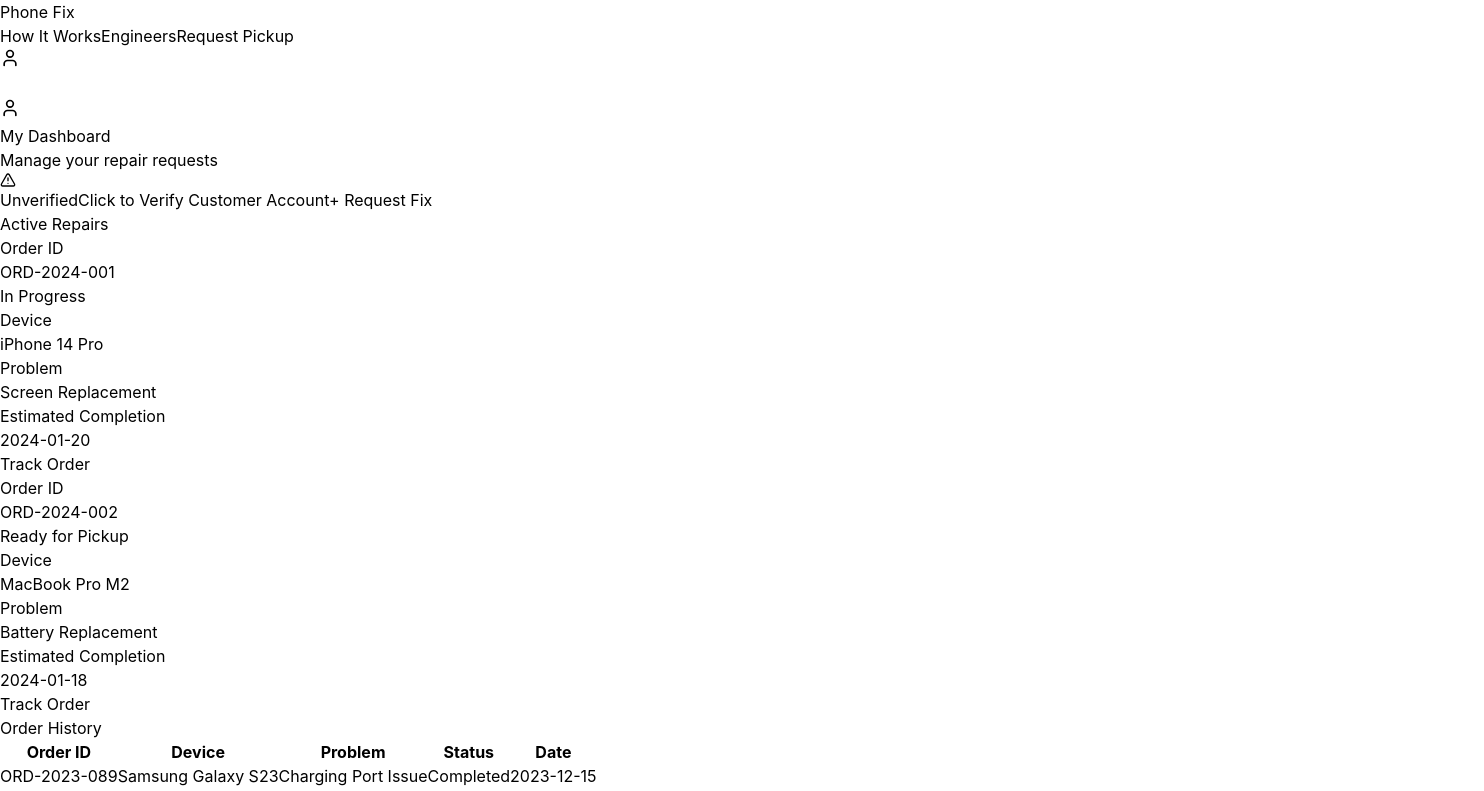
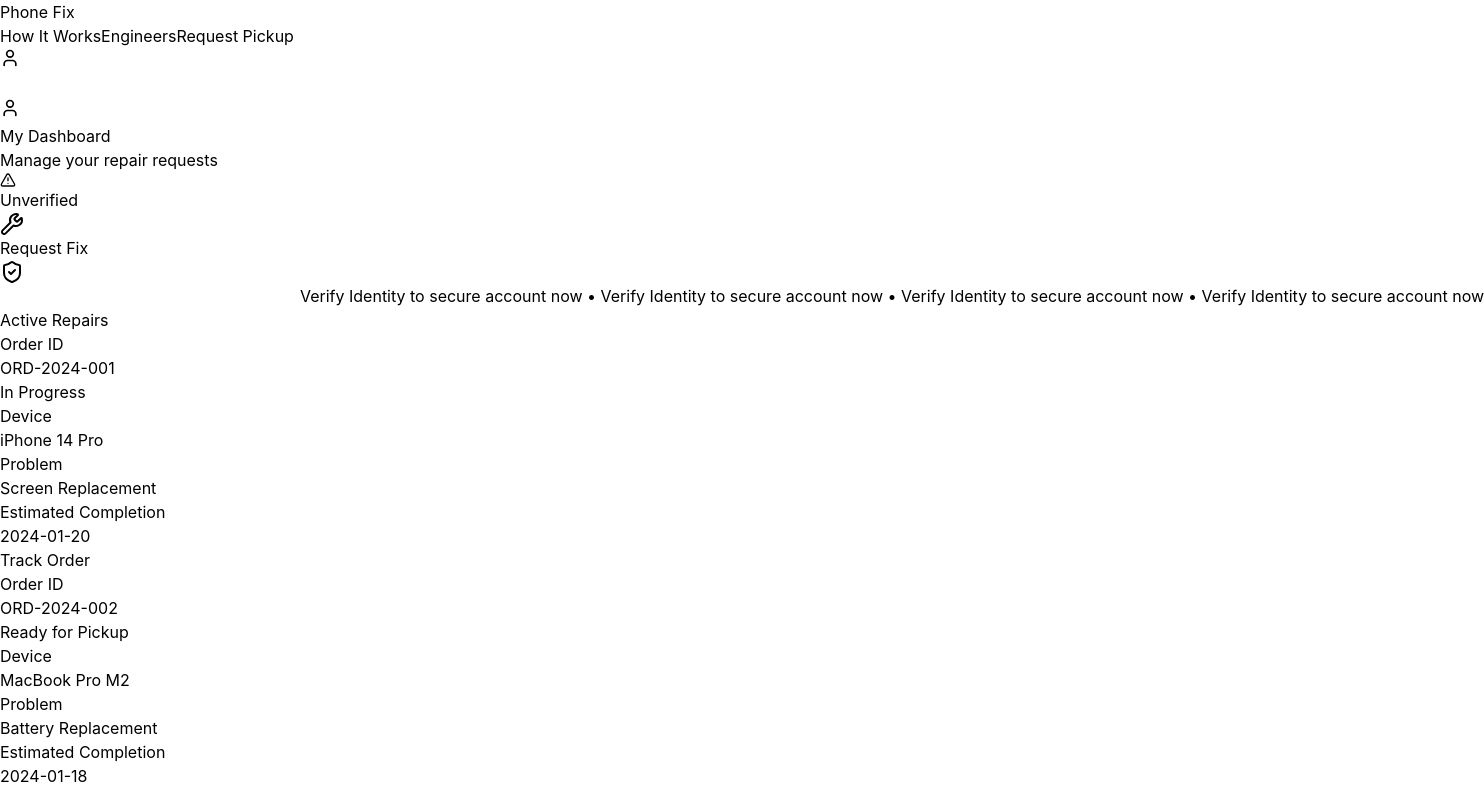
Before and after one commit to ProgressAyere/everfix, a Next.js app: page /dashboardC in a window 1280 px wide. Shown: the top 791 px of the page, 1484 px wide, since content can reach past the window. Built offline with nearby package versions, Linux system fonts and the light colour scheme.

Commit message:
Fixed the layout of customers dashboard page

```diff
--- a/app/dashboardC/page.js
+++ b/app/dashboardC/page.js
@@ -1,7 +1,7 @@
 'use client';
 import { useState, useEffect } from 'react';
 import Link from 'next/link';
-import { CheckCircle, AlertTriangle } from 'lucide-react';
+import { CheckCircle, AlertTriangle, ShieldCheck, Wrench } from 'lucide-react';
 
 const deviceData = {
   phone: {
@@ -61,9 +61,9 @@
       case 'verified':
         return <span className="px-3 py-1 bg-green-100 text-green-700 rounded-full text-sm font-semibold flex items-center gap-1"><CheckCircle size={16} /> Verified</span>;
       case 'partial':
-        return <span className="px-3 py-1 bg-yellow-100 text-yellow-700 rounded-full text-sm font-semibold flex items-center gap-1"><AlertTriangle size={16} /> Partially Verified</span>;
+        return <span className="px-3 py-1 bg-yellow-100 text-yellow-700 rounded-full text-sm font-semibold flex items-center gap-1"><AlertTriangle size={16} className="text-yellow-600" /> Partially Verified</span>;
       default:
-        return <span className="px-3 py-1 bg-gray-100 text-gray-700 rounded-full text-sm font-semibold flex items-center gap-1"><AlertTriangle size={16} /> Unverified</span>;
+        return <span className="px-3 py-1 bg-gray-100 text-gray-700 rounded-full text-sm font-semibold flex items-center gap-1"><AlertTriangle size={16} className="text-red-600" /> Unverified</span>;
     }
   };
 
@@ -79,22 +79,31 @@
           </div>
           <div className="flex items-center gap-3">
             {getVerificationBadge()}
-            {verificationStatus !== 'verified' && (
-              <Link
-                href="/verificationC"
-                className="bg-blue-600 text-white px-6 py-3 rounded-lg font-semibold hover:bg-blue-700 transition"
-              >
-                Click to Verify Customer Account
-              </Link>
-            )}
             <Link
               href="/pickup"
-              className="bg-blue-600 text-white px-6 py-3 rounded-lg font-semibold hover:bg-blue-700 transition"
+              className="bg-blue-600 text-white px-6 py-3 rounded-lg font-semibold hover:bg-blue-700 transition shadow-lg shadow-blue-200 flex items-center gap-2"
             >
-              + Request Fix
+              <Wrench size={24} />
+              Request Fix
             </Link>
           </div>
         </div>
+
+        {/* Verification Alert Banner */}
+        {verificationStatus !== 'verified' && (
+          <div className="mb-8 bg-blue-50 border border-blue-200 rounded-lg p-4 overflow-hidden">
+            <Link href="/verificationC" className="block">
+              <div className="flex items-center gap-3">
+                <ShieldCheck size={24} className="text-blue-600 flex-shrink-0" />
+                <div className="flex-1 overflow-hidden">
+                  <div className="animate-marquee whitespace-nowrap text-blue-700 font-medium">
+                    Verify Identity to secure account now • Verify Identity to secure account now • Verify Identity to secure account now • Verify Identity to secure account now
+                  </div>
+                </div>
+              </div>
+            </Link>
+          </div>
+        )}
 
         {/* Active Repair Requests */}
         <section className="mb-8">
@@ -168,6 +177,21 @@
           </div>
         </section>
       </div>
+
+      <style jsx>{`
+        @keyframes marquee {
+          0% {
+            transform: translateX(100%);
+          }
+          100% {
+            transform: translateX(-100%);
+          }
+        }
+        .animate-marquee {
+          display: inline-block;
+          animation: marquee 15s linear infinite;
+        }
+      `}</style>
     </div>
   );
 }
```
